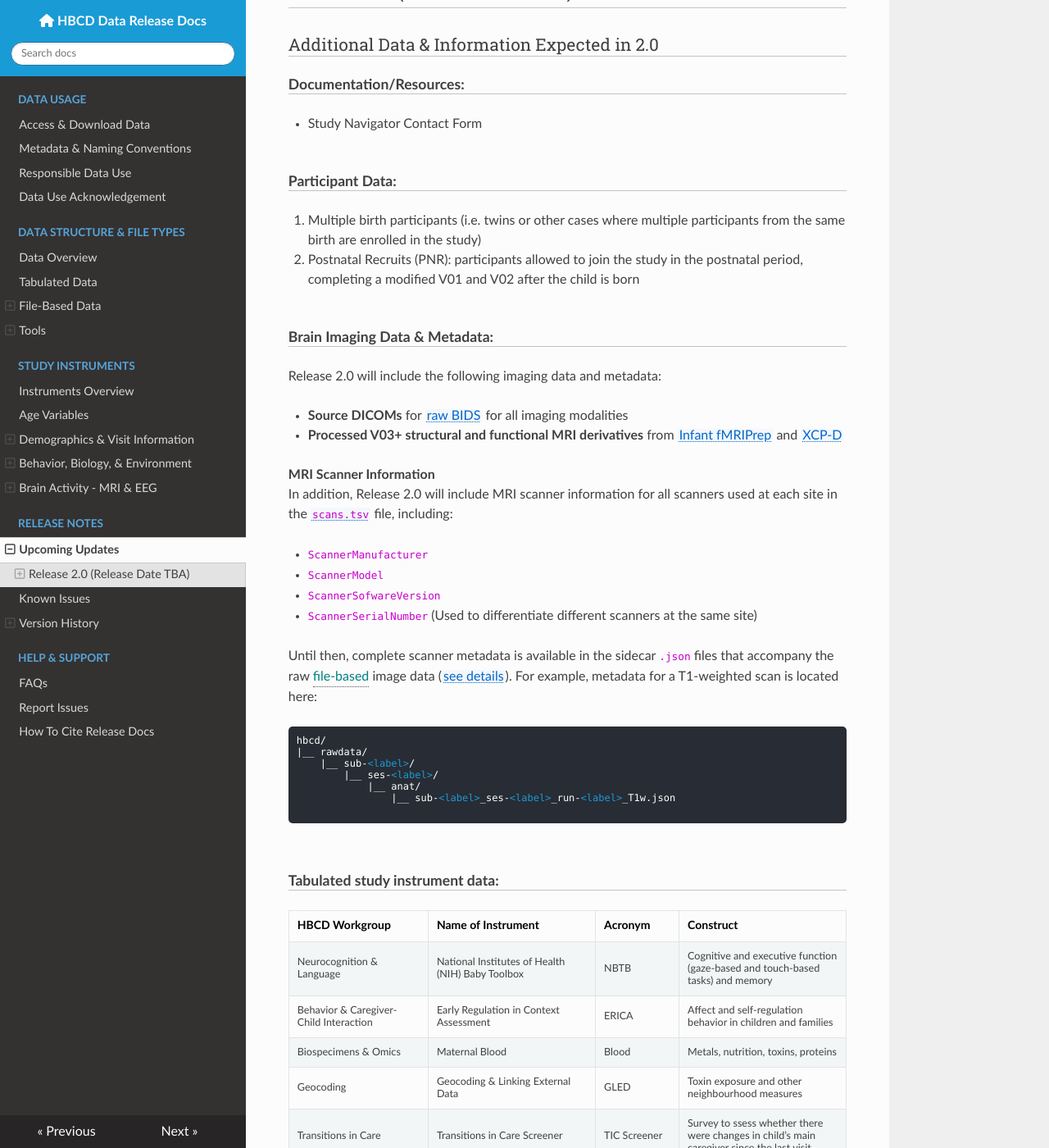
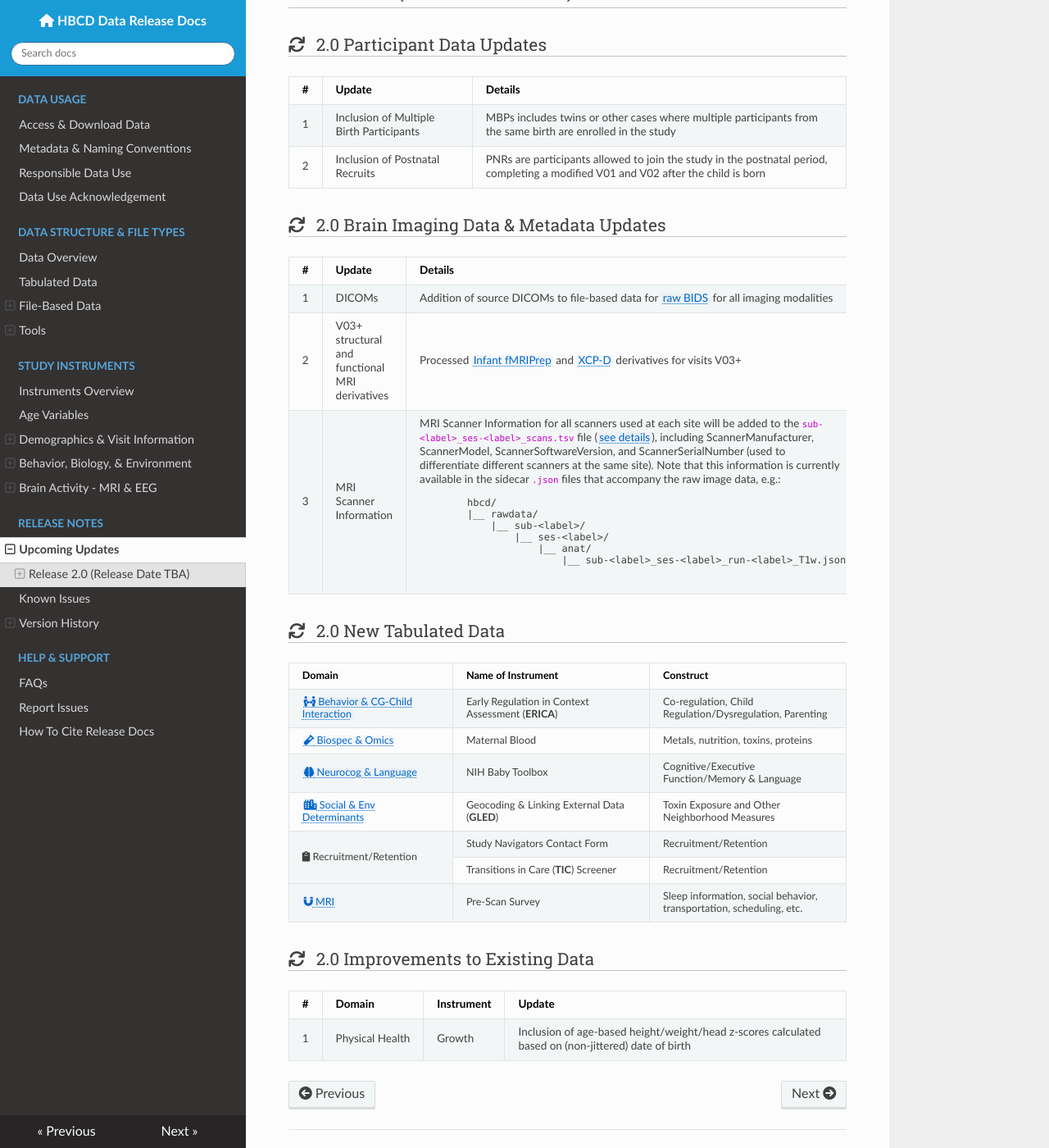
Before and after one commit to nbdc-datahub/hbcd-docs, an MkDocs documentation site: the page built from docs/changelog/pending.md, in a window 1280 px wide and 1400 px high, scrolled down 265 px. Shown: the whole window at 82% size. Built offline with MkDocs 1.6.1, drawn with Linux system fonts in a browser that asks for light colours; nearby versions of some CDN libraries; some of the changed text lies outside the part shown.

Commit message:
reformat pending page

```diff
--- a/docs/changelog/pending.md
+++ b/docs/changelog/pending.md
@@ -2,100 +2,133 @@
 
 ## Release 2.0 (Release Date TBA)
 
-### Additional Data & Information Expected in 2.0
+### <i class="fa-solid fa-arrows-rotate" style="margin-right: 8px;"></i> 2.0 Participant Data Updates
 
-#### Documentation/Resources:
+<table style="width: 100%; border-collapse: collapse; table-layout: fixed; font-size: 15px;">
+  <thead>
+    <tr>
+      <th>#</th>
+      <th>Update</th>
+      <th>Details</th>
+    </tr>
+  </thead>
+  <tbody>
+    <tr>
+      <td>1</td>
+      <td style="word-wrap: break-word; white-space: normal;">Inclusion of Multiple Birth Participants</td>
+      <td style="word-wrap: break-word; white-space: normal;">MBPs includes twins or other cases where multiple participants from the same birth are enrolled in the study</td>
+    </tr>
+    <tr>
+      <td>2</td>
+      <td style="word-wrap: break-word; white-space: normal;">Inclusion of Postnatal Recruits</td>
+      <td style="word-wrap: break-word; white-space: normal;">PNRs are participants allowed to join the study in the postnatal period, completing a modified V01 and V02 after the child is born</td>
+    </tr>
+  </tbody>
+</table>
 
-*   Study Navigator Contact Form <p>&nbsp;</p>
+### <i class="fa-solid fa-arrows-rotate" style="margin-right: 8px;"></i> 2.0 Brain Imaging Data & Metadata Updates
 
-#### Participant Data:
+<table style="width: 100%; border-collapse: collapse; table-layout: fixed; font-size: 15px;">
+  <thead>
+    <tr>
+      <th>#</th>
+      <th>Update</th>
+      <th>Details</th>
+    </tr>
+  </thead>
+  <tbody>
+    <tr>
+      <td>1</td>
+      <td>DICOMs</td>
+      <td style="word-wrap: break-word; white-space: normal;">Addition of source DICOMs to file-based data for <a href="../../datacuration/rawbids" target="_blank">raw BIDS</a> for all imaging modalities</td>
+    </tr>
+    <tr>
+      <td>2</td>
+      <td style="word-wrap: break-word; white-space: normal;">V03+ structural and functional MRI derivatives</td>
+      <td style="word-wrap: break-word; white-space: normal;">Processed <a href="../../datacuration/derivatives/#infant-fmriprep-nibabies" target="_blank" rel="noopener noreferrer">Infant fMRIPrep</a> and <a href="../../datacuration/derivatives/#xcp-d-xcp_d" target="_blank" rel="noopener noreferrer">XCP-D</a> derivatives for visits V03+</td>
+    </tr>
+    <tr>
+      <td>3</td>
+      <td style="word-wrap: break-word; white-space: normal;">MRI Scanner Information</td>
+      <td style="word-wrap: break-word; white-space: normal;">MRI Scanner Information for all scanners used at each site will be added to the <code>sub-&lt;label&gt;_ses-&lt;label&gt;_scans.tsv</code> file (<a href="../../datacuration/rawbids/#participant-session-scan-level-data" target="_blank" rel="noopener noreferrer">see details</a>), including ScannerManufacturer, ScannerModel, ScannerSoftwareVersion, and ScannerSerialNumber (used to differentiate different scanners at the same site). Note that this information is currently available in the sidecar <code>.json</code> files that accompany the raw image data, e.g.:
+        <pre style="font-size: 12px;">
+        hbcd/
+        |__ rawdata/
+            |__ sub-<span class="label">&lt;label&gt;</span>/
+                |__ ses-<span class="label">&lt;label&gt;</span>/
+                    |__ anat/
+                        |__ sub-<span class="label">&lt;label&gt;</span>_ses-<span class="label">&lt;label&gt;</span>_run-<span class="label">&lt;label&gt;</span>_T1w.json
+        </pre>
+      </td>
+    </tr>
+  </tbody>
+</table>
 
-1. Multiple birth participants (i.e. twins or other cases where multiple participants from the same birth are enrolled in the study)
-1. Postnatal Recruits (PNR): participants allowed to join the study in the postnatal period, completing a modified V01 and V02 after the child is born <p>&nbsp;</p>
-
-
-#### Brain Imaging Data & Metadata:
-
-Release 2.0 will include the following imaging data and metadata:
-
-- **Source DICOMs** for [raw BIDS](../datacuration/rawbids.md) for all imaging modalities
-- **Processed V03+ structural and functional MRI derivatives** from [Infant fMRIPrep](../datacuration/derivatives.md/#infant-fmriprep-nibabies) and [XCP-D](../datacuration/derivatives.md/#xcp-d-xcp_d)
-
-**MRI Scanner Information**
-In addition, Release 2.0 will include MRI scanner information for all scanners used at each site in the [`scans.tsv`](../datacuration/rawbids.md#participant-session-scan-level-data) file, including:
-
-  * `ScannerManufacturer`
-  * `ScannerModel`
-  * `ScannerSofwareVersion`
-  * `ScannerSerialNumber` (Used to differentiate different scanners at the same site)
-
-Until then, complete scanner metadata is available in the sidecar `.json` files that accompany the raw <span class="tooltip">file-based<span class="tooltiptext">imaging and biosignal data<br>(varied formats)</span></span> image data ([see details](../datacuration/rawbids.md)). For example, metadata for a T1-weighted scan is located here:
-
-<pre class="folder-tree">
-hbcd/
-|__ rawdata/
-    |__ sub-<span class="label">&lt;label&gt;</span>/
-        |__ ses-<span class="label">&lt;label&gt;</span>/
-            |__ anat/
-                |__ sub-<span class="label">&lt;label&gt;</span>_ses-<span class="label">&lt;label&gt;</span>_run-<span class="label">&lt;label&gt;</span>_T1w.json
-
-</pre>
-<br>
-
-#### Tabulated study instrument data:
+### <i class="fa-solid fa-arrows-rotate" style="margin-right: 8px;"></i> 2.0 New Tabulated Data
 
 <table style="width: 100%; border-collapse: collapse; table-layout: fixed; font-size: 14px;">
   <thead>
     <tr>
-      <th style="width: 25%; border: 1px solid #ddd; padding: 10px; text-align: left; word-wrap: break-word; white-space: normal; font-size: 14px;">HBCD Workgroup</th>
-      <th style="width: 30%; border: 1px solid #ddd; padding: 10px; text-align: left; word-wrap: break-word; white-space: normal; font-size: 14px;">Name of Instrument</th>
-      <th style="width: 15%; border: 1px solid #ddd; padding: 10px; text-align: left; word-wrap: break-word; white-space: normal; font-size: 14px;">Acronym</th>
-      <th style="width: 30%; border: 1px solid #ddd; padding: 10px; text-align: left; word-wrap: break-word; white-space: normal; font-size: 14px;">Construct</th>
+      <th style="width: 25%;">Domain</th>
+      <th style="width: 30%;">Name of Instrument</th>
+      <th style="width: 30%;">Construct</th>
     </tr>
   </thead>
   <tbody>
     <tr>
-      <td style="border: 1px solid #ddd; padding: 10px; word-wrap: break-word; white-space: normal;">Neurocognition & Language</td>
-      <td style="border: 1px solid #ddd; padding: 10px; word-wrap: break-word; white-space: normal;">National Institutes of Health (NIH) Baby Toolbox</td>
-      <td style="border: 1px solid #ddd; padding: 10px; word-wrap: break-word; white-space: normal;">NBTB</td>
-      <td style="border: 1px solid #ddd; padding: 10px; word-wrap: break-word; white-space: normal;">Cognitive and executive function (gaze-based and touch-based tasks) and memory</td>
+      <td style="word-wrap: break-word; white-space: normal;"><a href="../../instruments/#bcgi" target="_blank"><i class="fa fa-people-arrows"></i> Behavior & CG-Child Interaction</a></td>
+      <td style="word-wrap: break-word; white-space: normal;">Early Regulation in Context Assessment (<strong>ERICA</strong>)</td>
+      <td style="word-wrap: break-word; white-space: normal;">Co-regulation, Child Regulation/Dysregulation, Parenting</td>
     </tr>
     <tr>
-      <td style="border: 1px solid #ddd; padding: 10px; word-wrap: break-word; white-space: normal;">Behavior & Caregiver-Child Interaction</td>
-      <td style="border: 1px solid #ddd; padding: 10px; word-wrap: break-word; white-space: normal;">Early Regulation in Context Assessment</td>
-      <td style="border: 1px solid #ddd; padding: 10px; word-wrap: break-word; white-space: normal;">ERICA</td>
-      <td style="border: 1px solid #ddd; padding: 10px; word-wrap: break-word; white-space: normal;">Affect and self-regulation behavior in children and families</td>
+      <td style="word-wrap: break-word; white-space: normal;"><a href="../../instruments/#biospec" target="_blank"><i class="fa fa-vial"></i> Biospec & Omics</a></td>
+      <td style="word-wrap: break-word; white-space: normal;">Maternal Blood</td>
+      <td style="word-wrap: break-word; white-space: normal;">Metals, nutrition, toxins, proteins</td>
     </tr>
     <tr>
-      <td style="border: 1px solid #ddd; padding: 10px; word-wrap: break-word; white-space: normal;">Biospecimens & Omics</td>
-      <td style="border: 1px solid #ddd; padding: 10px; word-wrap: break-word; white-space: normal;">Maternal Blood</td>
-      <td style="border: 1px solid #ddd; padding: 10px; word-wrap: break-word; white-space: normal;">Blood</td>
-      <td style="border: 1px solid #ddd; padding: 10px; word-wrap: break-word; white-space: normal;">Metals, nutrition, toxins, proteins</td>
+      <td style="word-wrap: break-word; white-space: normal;"><a href="../../instruments/#neurocog" target="_blank"><i class="fa fa-brain"></i> Neurocog & Language</a></td>
+      <td style="word-wrap: break-word; white-space: normal;">NIH Baby Toolbox</td>
+      <td style="word-wrap: break-word; white-space: normal;">Cognitive/Executive Function/Memory & Language</td>
     </tr>
     <tr>
-      <td style="border: 1px solid #ddd; padding: 10px; word-wrap: break-word; white-space: normal;">Geocoding</td>
-      <td style="border: 1px solid #ddd; padding: 10px; word-wrap: break-word; white-space: normal;">Geocoding & Linking External Data</td>
-      <td style="border: 1px solid #ddd; padding: 10px; word-wrap: break-word; white-space: normal;">GLED</td>
-      <td style="border: 1px solid #ddd; padding: 10px; word-wrap: break-word; white-space: normal;">Toxin exposure and other neighbourhood measures</td>
+      <td style="word-wrap: break-word; white-space: normal;"><a href="../../instruments/#sed" target="_blank"><i class="fas fa-city"></i> Social & Env Determinants</a></td>
+      <td style="word-wrap: break-word; white-space: normal;">Geocoding & Linking External Data (<strong>GLED</strong>)</td>
+      <td style="word-wrap: break-word; white-space: normal;">Toxin Exposure and Other Neighborhood Measures</td>
     </tr>
     <tr>
-      <td style="border: 1px solid #ddd; padding: 10px; word-wrap: break-word; white-space: normal;">Transitions in Care</td>
-      <td style="border: 1px solid #ddd; padding: 10px; word-wrap: break-word; white-space: normal;">Transitions in Care Screener</td>
-      <td style="border: 1px solid #ddd; padding: 10px; word-wrap: break-word; white-space: normal;">TIC Screener</td>
-      <td style="border: 1px solid #ddd; padding: 10px; word-wrap: break-word; white-space: normal;">Survey to ssess whether there were changes in child’s main caregiver since the last visit</td>
+      <td rowspan="2" style="word-wrap: break-word; white-space: normal;"><i class="fas fa-clipboard"></i> Recruitment/Retention</td>
+      <td style="word-wrap: break-word; white-space: normal;">Study Navigators Contact Form</td>
+      <td style="word-wrap: break-word; white-space: normal;">Recruitment/Retention</td>
     </tr>
     <tr>
-      <td style="border: 1px solid #ddd; padding: 10px; word-wrap: break-word; white-space: normal;">Magnetic Resonance Imaging (MRI)</td>
-      <td style="border: 1px solid #ddd; padding: 10px; word-wrap: break-word; white-space: normal;">Pre-Scan Survey</td>
-      <td style="border: 1px solid #ddd; padding: 10px; word-wrap: break-word; white-space: normal;">Pre-Scan Survey</td>
-      <td style="border: 1px solid #ddd; padding: 10px; word-wrap: break-word; white-space: normal;">Sleep information, social behavior, transportation, scheduling, etc.</td>
+      <td style="word-wrap: break-word; white-space: normal;">Transitions in Care (<strong>TIC</strong>) Screener</td>
+      <td style="word-wrap: break-word; white-space: normal;">Recruitment/Retention</td>
+    </tr>
+    <tr>
+      <td style="word-wrap: break-word; white-space: normal;"><a href="../../instruments/#mri" target="_blank"><i class="fas fa-magnet"></i> MRI</a></td>
+      <td style="word-wrap: break-word; white-space: normal;">Pre-Scan Survey</td>
+      <td style="word-wrap: break-word; white-space: normal;">Sleep information, social behavior, transportation, scheduling, etc.</td>
     </tr>
   </tbody>
 </table>
 
+### <i class="fa-solid fa-arrows-rotate" style="margin-right: 8px;"></i> 2.0 Improvements to Existing Data
 
-### Improvements to Existing Data
-
-#### Physical Health
-
-Age-based height/weight/head z-scores calculated based on (non-jittered) date of birth.
+<table style="width: 100%; border-collapse: collapse; table-layout: fixed; font-size: 15px;">
+  <thead>
+    <tr>
+      <th>#</th>
+      <th>Domain</th>
+      <th>Instrument</th>
+      <th>Update</th>
+    </tr>
+  </thead>
+  <tbody>
+    <tr>
+      <td>1</td>
+      <td>Physical Health</td>
+      <td>Growth</td>
+      <td style="word-wrap: break-word; white-space: normal;">Inclusion of age-based height/weight/head z-scores calculated based on (non-jittered) date of birth</td>
+    </tr>
+  </tbody>
+</table>
```
